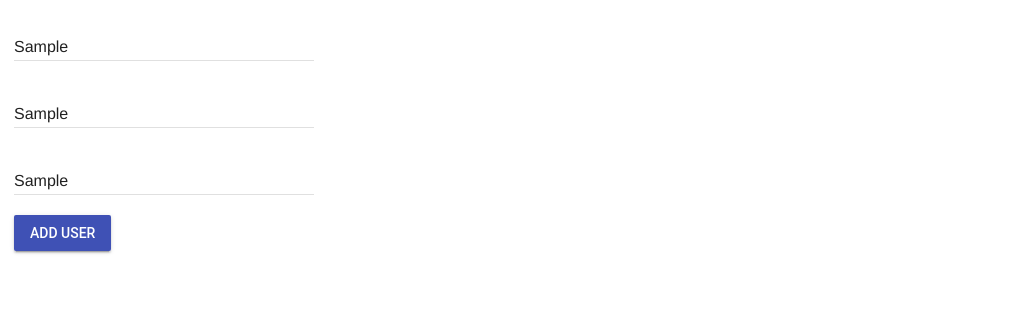
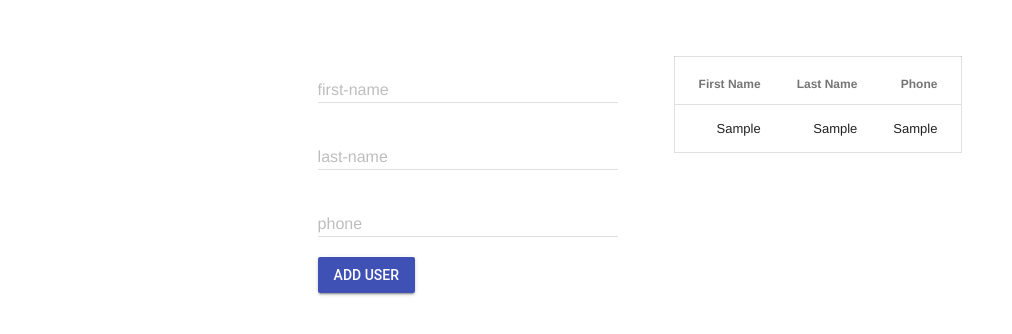
Before and after one commit to playoutprod/redux-basics, a React (Create React App) app: page / in a window 1280 px wide. Both pictures are taken after typing "Sample", "Sample", "Sample" into the empty fields and a click on the button "ADD USER". Shown: the top 334 px of the page, without its empty margins (0-1012 px from the left). Built offline with nearby package versions, Linux system fonts and the light colour scheme.

Commit message:
Style + debug material design on reset

```diff
--- a/src/components/App.js
+++ b/src/components/App.js
@@ -8,13 +8,16 @@ const App = (props) => {
 
     return(
       <div className="app">
-        <Phonebook/>
+
         <Form>
           <Input type="text" name="first-name"/>
           <Input type="text" name="last-name"/>
           <Input type="numbers" name="phone"/>
           <Button text="Add user" type="submit"/>
         </Form>
+
+        <Phonebook/>
+
       </div>
     )
 }
--- a/src/components/Form.js
+++ b/src/components/Form.js
@@ -5,31 +5,31 @@ import {mapStateToProps} from "../reducers/users";
 
 const Form = (props) => {
 
-  const inputs = useRef([]);
+  const inputs = [];
+  const form = useRef(null);
 
   const handleSubmit = (e)=>{
     e.preventDefault();
 
     const values = {}
-    inputs.current.forEach((inputRef, i) => {
+    inputs.forEach((inputRef, i) => {
       values[inputRef.current.name] = inputRef.current.value
     });
-
+    props.add_user(values);
+    form.current.reset();
   }
 
-
-
   return(
-    <form onSubmit={(e)=>{e.preventDefault()}}>
+    <form ref={form} onSubmit={(e)=>{e.preventDefault()}}>
       {
         props.children.map((childNode,k) => {
           const Component = childNode.type;
           if(childNode.props.name){
-            inputs.current.push(React.createRef())
+            inputs.push(React.createRef())
           }
           const props = {
             key:k,
-            ref:inputs.current[k],
+            ref:inputs[k],
             ...childNode.props,
           }
           if(childNode.props.type === 'submit'){
--- a/src/components/Input.js
+++ b/src/components/Input.js
@@ -1,10 +1,16 @@
-import React from 'react';
+import React,{useEffect,useRef} from 'react';
 
 export default React.forwardRef((props,ref) => {
 
+  const divRef=useRef();
+
+  useEffect(()=>{
+    divRef.current.classList.remove("is-upgraded");
+    divRef.current.classList.remove("is-dirty");
+  })
+
   return(
-
-    <div className="mdl-textfield mdl-js-textfield">
+    <div ref={divRef} className="mdl-textfield mdl-js-textfield">
       <input ref={ref} className="mdl-textfield__input" type="text" id="sample1" name={props.name}/>
       <label className="mdl-textfield__label" htmlFor="sample1">{props.name}</label>
     </div>
--- a/src/components/Phonebook.js
+++ b/src/components/Phonebook.js
@@ -6,10 +6,27 @@ import PropTypes from 'prop-types';
 
 const Phonebook = (props) =>{
   return(
-    <div>
-      {
-        props.users.map( (user,key) => (<p key={key}>{user}</p>))
-      }
+    <div className="phonebook">
+    <table className="mdl-data-table mdl-js-data-table">
+      <thead>
+        <tr>
+            <th scope="col">First Name</th>
+            <th scope="col">Last Name</th>
+            <th scope="col">Phone</th>
+        </tr>
+      </thead>
+      <tbody>
+        {
+          props.users.map( (user,key) => (
+            <tr key={key}>
+              <td>{user['first-name']}</td>
+              <td>{user['last-name']}</td>
+              <td>{user['phone']}</td>
+            </tr>
+          ))
+        }
+      </tbody>
+    </table>
     </div>
   )
 }
--- a/src/css/style.css
+++ b/src/css/style.css
@@ -1,7 +1,18 @@
+.app {
+  display: flex;
+  flex-direction: row;
+  justify-content: center;
+  align-items: flex-start;
+  margin: 2em;
+}
+.phonebook{
+  padding: 2em
+}
+
 form{
   display: flex;
   flex-direction: column;
   justify-content: flex-start;
   align-items: flex-start;
-  padding:1em;
+  padding:2em;
 }
```
